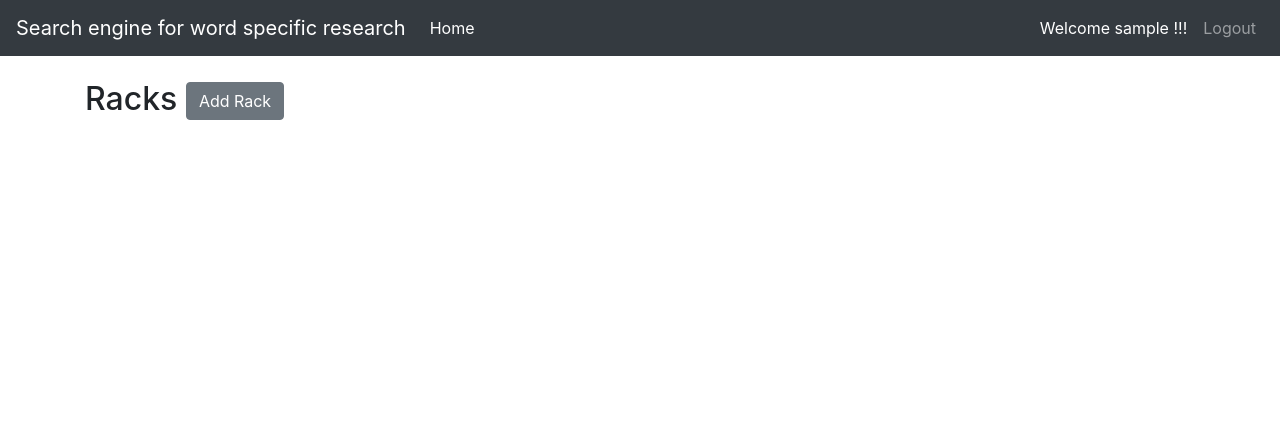
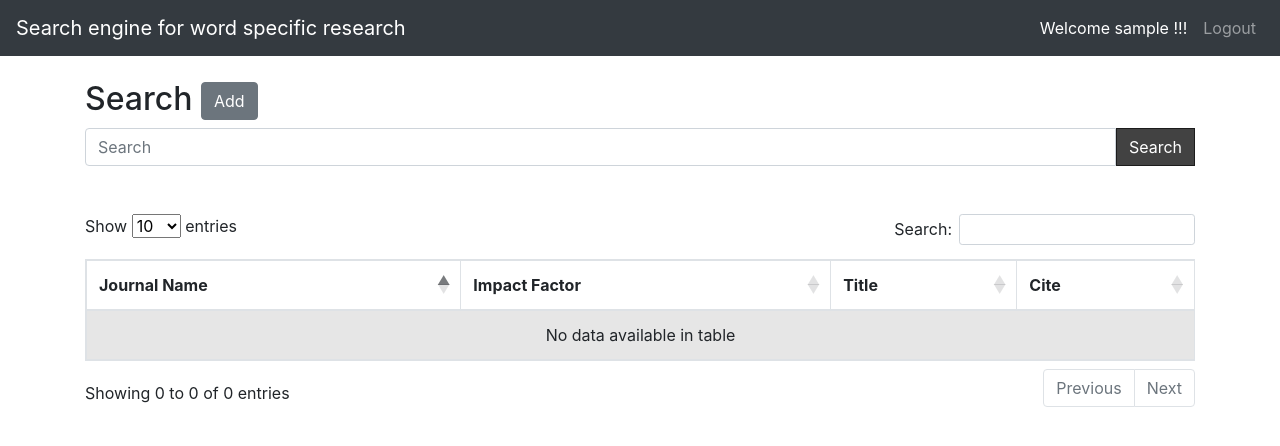
Before and after one commit to arslan-javaid/data-analysis, a Django app: page / in a window 1280 px wide. Shown: the top 446 px of the page. Run offline with Django 3.2, Linux system fonts and the light colour scheme; the visitor is signed in with stand-in values (Sample User, id 1); some libraries are stand-ins or nearby versions.

Commit message:
Adding basic design for the google scholar.

```diff
--- a/authenticate/templates/authenticate/base.html
+++ b/authenticate/templates/authenticate/base.html
@@ -9,7 +9,31 @@
     <link rel="stylesheet" href="https://stackpath.bootstrapcdn.com/bootstrap/4.1.3/css/bootstrap.min.css" integrity="sha384-MCw98/SFnGE8fJT3GXwEOngsV7Zt27NXFoaoApmYm81iuXoPkFOJwJ8ERdknLPMO" crossorigin="anonymous">
     <link rel="stylesheet" href="https://cdnjs.cloudflare.com/ajax/libs/bootstrap-datepicker/1.8.0/css/bootstrap-datepicker.css">
 
+    <link rel="stylesheet" href="https://cdnjs.cloudflare.com/ajax/libs/twitter-bootstrap/4.1.1/css/bootstrap.css">
+    <link rel="stylesheet" href="https://cdn.datatables.net/1.10.19/css/dataTables.bootstrap4.min.css">
+
+
+
     <title>Search engine for word specific research</title>
+
+      <style type="text/css">
+          .btn-search {
+              margin-bottom: 3rem;
+              background: #424242;
+              border-radius: 0;
+              color: #fff;
+              border-width: 1px;
+              border-style: solid;
+              border-color: #1c1c1c;
+          }
+          .btn-search:link, .btn-search:visited {
+              color: #fff;
+          }
+          .btn-search:active, .btn-search:hover {
+              background: #1c1c1c;
+              color: #fff;
+          }
+      </style>
   </head>
   <body>
 
@@ -23,7 +47,7 @@
             {% if user.is_authenticated %}
             <ul class="navbar-nav mr-auto">
               <li class="nav-item active">
-                <a class="nav-link" href="">Home</a>
+                <!--<a class="nav-link" href="">Home</a>-->
               </li>
             </ul>
             {% endif %}
@@ -72,5 +96,8 @@
     <script src="https://cdnjs.cloudflare.com/ajax/libs/bootstrap-datepicker/1.8.0/js/bootstrap-datepicker.js"></script>
     <script src="https://cdnjs.cloudflare.com/ajax/libs/popper.js/1.14.3/umd/popper.min.js" integrity="sha384-ZMP7rVo3mIykV+2+9J3UJ46jBk0WLaUAdn689aCwoqbBJiSnjAK/l8WvCWPIPm49" crossorigin="anonymous"></script>
     <script src="https://stackpath.bootstrapcdn.com/bootstrap/4.1.3/js/bootstrap.min.js" integrity="sha384-ChfqqxuZUCnJSK3+MXmPNIyE6ZbWh2IMqE241rYiqJxyMiZ6OW/JmZQ5stwEULTy" crossorigin="anonymous"></script>
+
+    <script src="https://cdn.datatables.net/1.10.19/js/jquery.dataTables.min.js"></script>
+    <script src="https://cdn.datatables.net/1.10.19/js/dataTables.bootstrap4.min.js"></script>
   </body>
 </html>
--- a/main/templates/main/home.html
+++ b/main/templates/main/home.html
@@ -1,11 +1,30 @@
 {% extends 'authenticate/base.html' %}
 
 {% block content %}
-    <h2>Racks
+    <h2>Search
         {% if user.is_authenticated and user.is_superuser %}
-            <button type="button" class="btn btn-secondary" data-toggle="modal" data-target="#rackModal">Add Rack</button>
+            <button type="button" class="btn btn-secondary" data-toggle="modal" data-target="#rackModal">Add</button>
         {% endif %}
     </h2>
+
+<div class="input-group">
+	<input type="text" class="form-control" placeholder="Search">
+      <span class="input-group-btn">
+        <button class="btn btn-search" type="button"><i class="fa fa-search fa-fw"></i> Search</button>
+      </span>
+</div>
+
+<table id="example" class="table table-striped table-bordered" style="width:100%">
+        <thead>
+            <tr>
+                <th>Journal Name</th>
+                <th>Impact Factor</th>
+                <th>Title</th>
+                <th>Cite</th>
+            </tr>
+        </thead>
+        <tbody></tbody>
+    </table>
 
     {% if form.errors %}
         <div class="alert alert-danger alter-dismissable" role="alert">
@@ -21,4 +40,18 @@
             {% endfor %}
         </div>
     {% endif %}
+
+
+<script type="application/javascript">
+    window.onload = function(e){
+        // DATE PICKER
+        $('.datepicker').datepicker({
+            format: 'yyyy-mm-dd',
+            autoclose: true
+        });
+
+        // Table
+        $('#example').DataTable();
+    };
+</script>
 {% endblock %}
```
